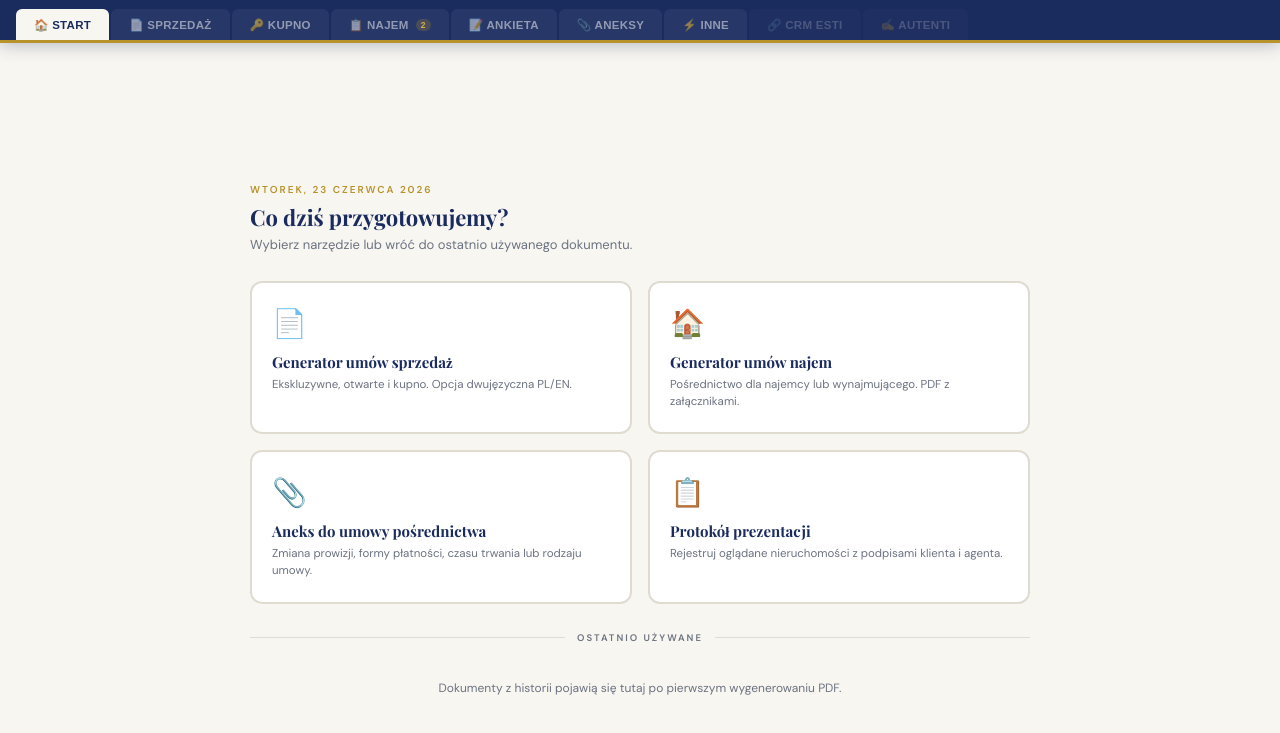
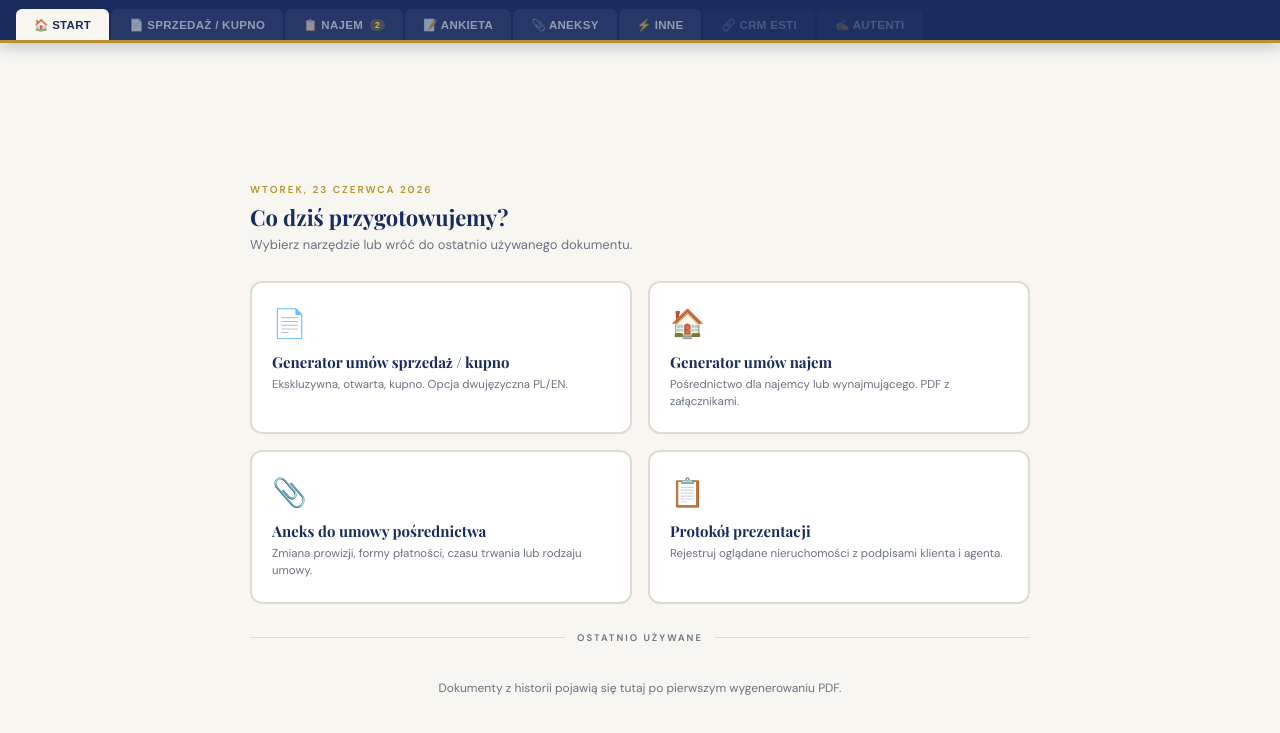
Before and after one commit to coldmayster/Hex_panel, a plain HTML site: page index.html in a window 1280 px wide. Shown: the part 55-788 px from the top of the page. Drawn offline with nearby package versions, Linux system fonts and the light colour scheme; a script that the page names is missing.

Commit message:
Kupno: polaczone z zakladka Sprzedaz / Kupno (jak v3)
- Zakladka 'Sprzedaz' zmieniona na 'Sprzedaz / Kupno' (kupno to 3. typ w sprzedaz.js)
- Usuniety pusty panel #tab-kupno i zakomentowany <script kupno.js>
- Kafel START: 'Generator umow sprzedaz / kupno'
- Zero nowego kodu, zero duplikacji — Posrednictwo Kupna dziala wewnatrz generatora sprzedazy
- Zweryfikowano: 3 opcje (Ekskluzywna, Otwarta, Kupno), zero bledow

Co-Authored-By: Claude Opus 4.8 <noreply@anthropic.com>

```diff
--- a/index.html
+++ b/index.html
@@ -65,10 +65,7 @@
       🏠 Start
     </button>
     <button class="hex-tab" data-tab="sprzedaz">
-      📄 Sprzedaż
-    </button>
-    <button class="hex-tab" data-tab="kupno">
-      🔑 Kupno
+      📄 Sprzedaż / Kupno
     </button>
     <button class="hex-tab" data-tab="najem">
       📋 Najem
@@ -236,8 +233,8 @@
            onmouseover="this.style.borderColor='var(--gold)';this.style.boxShadow='0 6px 20px rgba(184,146,42,0.12)'"
            onmouseout="this.style.borderColor='var(--border)';this.style.boxShadow='none'">
         <div style="font-size:28px;margin-bottom:10px;">📄</div>
-        <div style="font-family:'Playfair Display',serif;font-size:15px;font-weight:700;color:var(--navy);margin-bottom:5px;">Generator umów sprzedaż</div>
-        <div style="font-size:11.5px;color:var(--gray);line-height:1.45;">Ekskluzywne, otwarte i kupno. Opcja dwujęzyczna PL/EN.</div>
+        <div style="font-family:'Playfair Display',serif;font-size:15px;font-weight:700;color:var(--navy);margin-bottom:5px;">Generator umów sprzedaż / kupno</div>
+        <div style="font-size:11.5px;color:var(--gray);line-height:1.45;">Ekskluzywna, otwarta, kupno. Opcja dwujęzyczna PL/EN.</div>
       </div>
 
       <div onclick="HEX.switchTab('najem')" style="position:relative;background:var(--white);border-radius:var(--radius);border:2px solid var(--border);padding:22px 20px;cursor:pointer;transition:all .2s;"
@@ -282,11 +279,6 @@
 <div class="hex-panel" id="tab-sprzedaz">
   <!-- Zawartość ładowana przez js/sprzedaz.js -->
   <div id="sprzedaz-root"></div>
-</div>
-
-<!-- KUPNO -->
-<div class="hex-panel" id="tab-kupno">
-  <div id="kupno-root"></div>
 </div>
 
 <!-- NAJEM -->
@@ -339,7 +331,7 @@
 
 <!-- Moduły — każdy rejestruje się przez HEX.registerModule() -->
 <script src="js/sprzedaz.js"></script>
-<!-- <script src="js/kupno.js"></script> --> <!-- TODO sesja 6 — plik jeszcze nie istnieje -->
+<!-- kupno.js nie potrzebny — kupno obsługiwane wewnątrz sprzedaz.js (3. typ umowy) -->
 <script src="js/najem.js"></script>
 <!-- <script src="js/ankieta.js"></script> --> <!-- TODO sesja 6 — plik jeszcze nie istnieje -->
 <script src="js/ax.js"></script>
```
